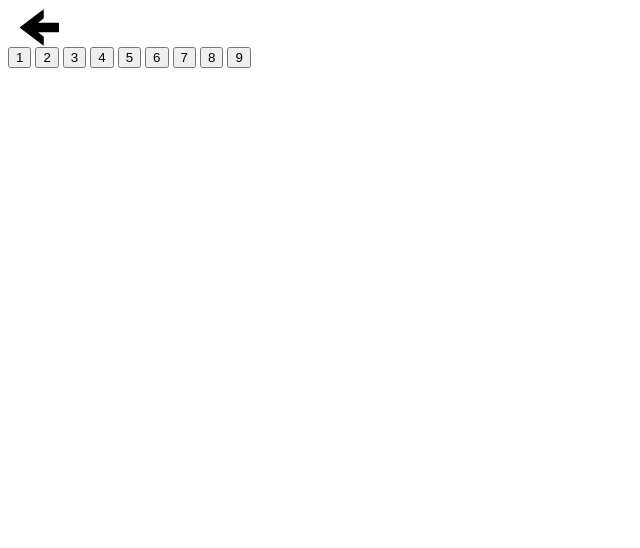
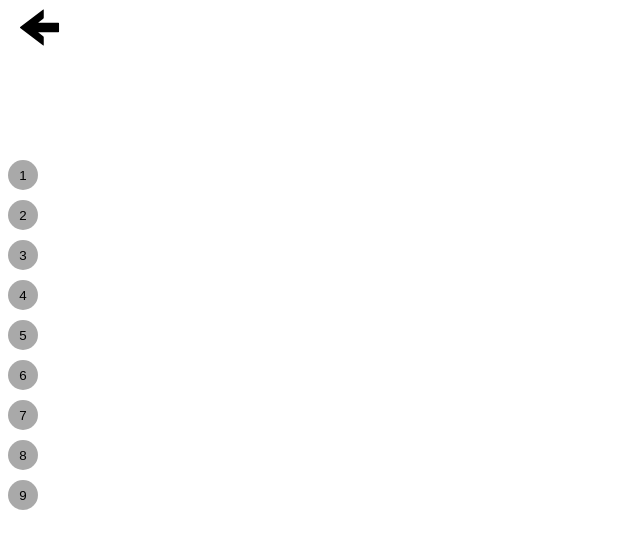
Before and after one commit to forlesons/informatikaquest, a plain HTML site: page quest.html in a window 1280 px wide. Shown: the whole page, without its empty margins (0-640 px from the left). Drawn offline with Linux system fonts and the light colour scheme.

Commit message:
Add files via upload

```diff
--- a/quest/stylequest.css
+++ b/quest/stylequest.css
@@ -6,6 +6,92 @@
     animation-duration: 2s;
 }
 
+#QuestOne {
+    position: absolute;
+    border-radius: 100%;
+    border-style: none;
+    background-color: darkgrey;
+    width: 30px;
+    height: 30px;
+    top: 20%;
+}
+#QuestTwo {
+    position: absolute;
+    border-radius: 100%;
+    border-style: none;
+    background-color: darkgrey;
+    width: 30px;
+    height: 30px;
+    top: 25%;
+}
+#QuestThree {
+    position: absolute;
+    border-radius: 100%;
+    border-style: none;
+    background-color: darkgrey;
+    width: 30px;
+    height: 30px;
+    top: 30%;
+}
+#QuestFo {
+    position: absolute;
+    border-radius: 100%;
+    border-style: none;
+    background-color: darkgrey;
+    width: 30px;
+    height: 30px;
+    top: 35%;
+}
+#QuestFive {
+    position: absolute;
+    border-radius: 100%;
+    border-style: none;
+    background-color: darkgrey;
+    width: 30px;
+    height: 30px;
+    top: 40%;
+}
+#QuestSix {
+    position: absolute;
+    border-radius: 100%;
+    border-style: none;
+    background-color: darkgrey;
+    width: 30px;
+    height: 30px;
+    top: 45%;
+}
+#QuestSeven {
+    position: absolute;
+    border-radius: 100%;
+    border-style: none;
+    background-color: darkgrey;
+    width: 30px;
+    height: 30px;
+    top: 50%;
+}
+#QuestEight {
+    position: absolute;
+    border-radius: 100%;
+    border-style: none;
+    background-color: darkgrey;
+    width: 30px;
+    height: 30px;
+    top: 55%;
+}
+#QuestNine {
+    position: absolute;
+    border-radius: 100%;
+    border-style: none;
+    background-color: darkgrey;
+    width: 30px;
+    height: 30px;
+    top: 60%;
+}
+
+#DivQuests {
+    height: 90%;
+}
+
 @keyframes ShowBackImgAnim {
     0% { top: -600px; }
     80% { top: 5px; }
```
